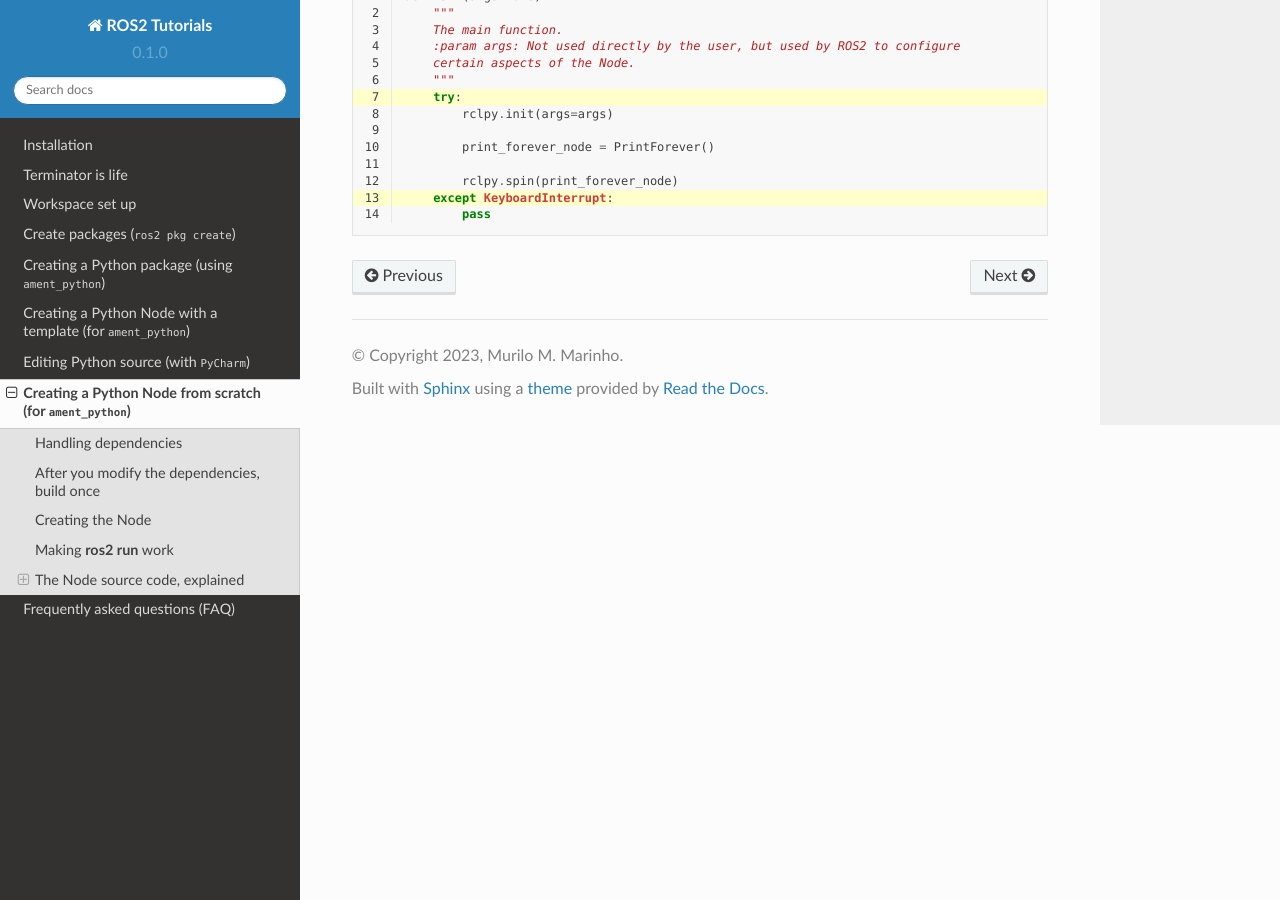
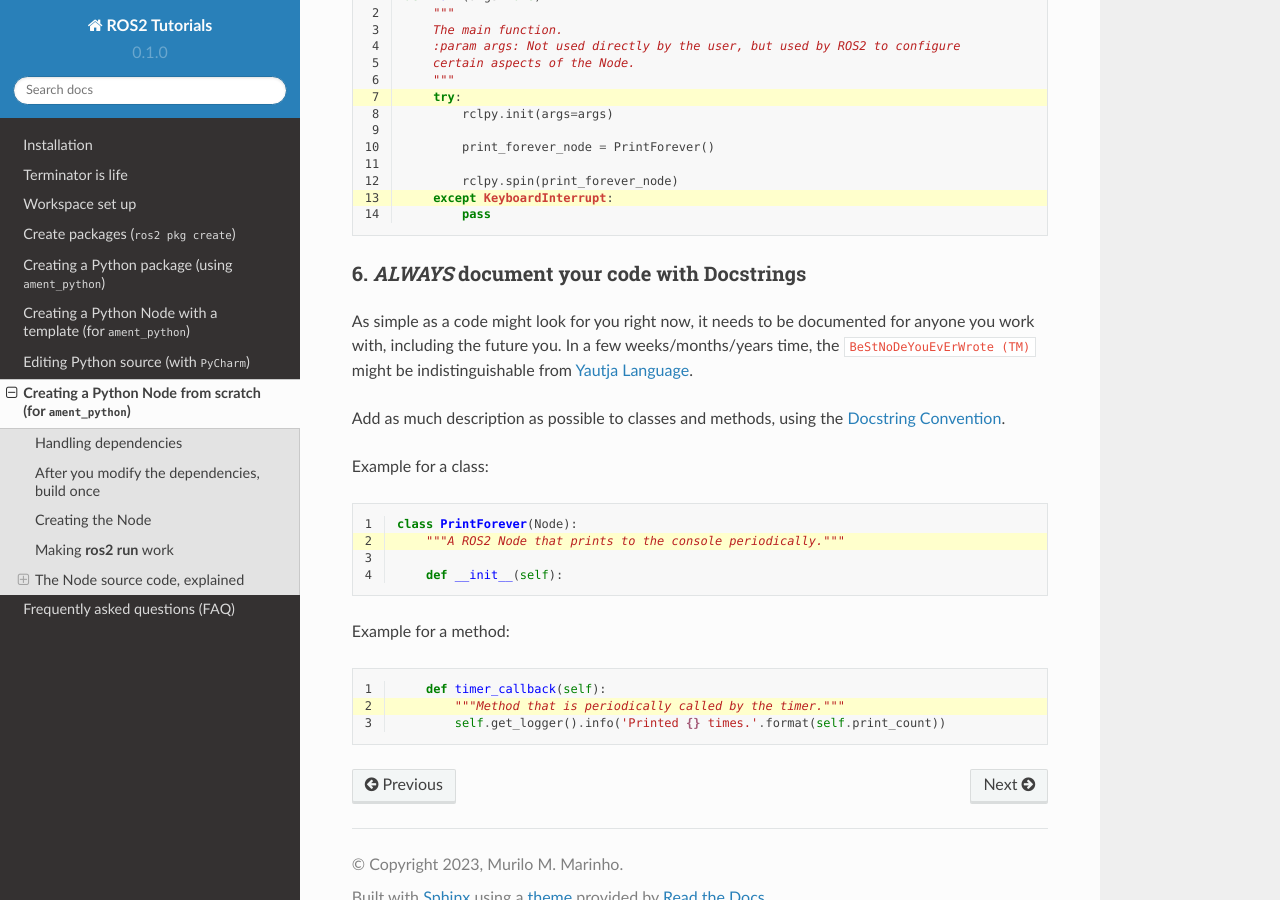
Before and after one commit to mmmarinho/ROS2_Tutorial, a Sphinx documentation site: the page built from docs/source/create_python_node_from_scratch.rst, in a window 1280 px wide and 900 px high, scrolled down 5238 px. Built offline with Sphinx 7.4.7 and the Read the Docs theme 2.0.0, drawn with Linux system fonts in a browser that asks for light colours.

Commit message:
Update create_python_node_from_scratch.rst

```diff
--- a/docs/source/create_python_node_from_scratch.rst
+++ b/docs/source/create_python_node_from_scratch.rst
@@ -184,3 +184,26 @@
    :linenos:
    :lines: 42-55
    :emphasize-lines: 7,13
+
+6. *ALWAYS* document your code with Docstrings
+~~~~~~~~~~~~~~~~~~~~~~~~~~~~~~~~~~~~~~~~~~~~~~
+
+As simple as a code might look for you right now, it needs to be documented for anyone you work with, including the future you. In a few weeks/months/years time, the :code:`BeStNoDeYouEvErWrote (TM)` might be indistinguishable from `Yautja Language <https://avp.fandom.com/wiki/Yautja_Language>`_.
+
+Add as much description as possible to classes and methods, using the `Docstring Convention <https://peps.python.org/pep-0257/>`_.
+
+Example for a class:
+
+.. literalinclude:: ../scripts/print_forever_node.py
+   :language: python
+   :linenos:
+   :lines: 28-31
+   :emphasize-lines: 2
+
+Example for a method:
+
+.. literalinclude:: ../scripts/print_forever_node.py
+   :language: python
+   :linenos:
+   :lines: 37-39
+   :emphasize-lines: 2
```
